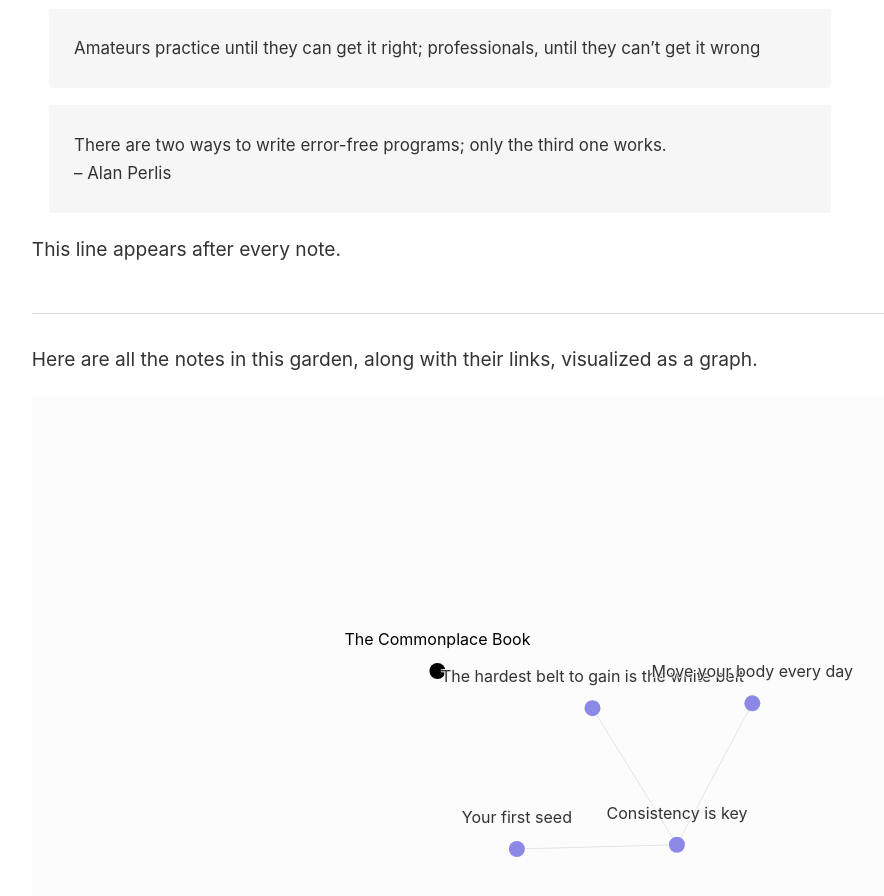
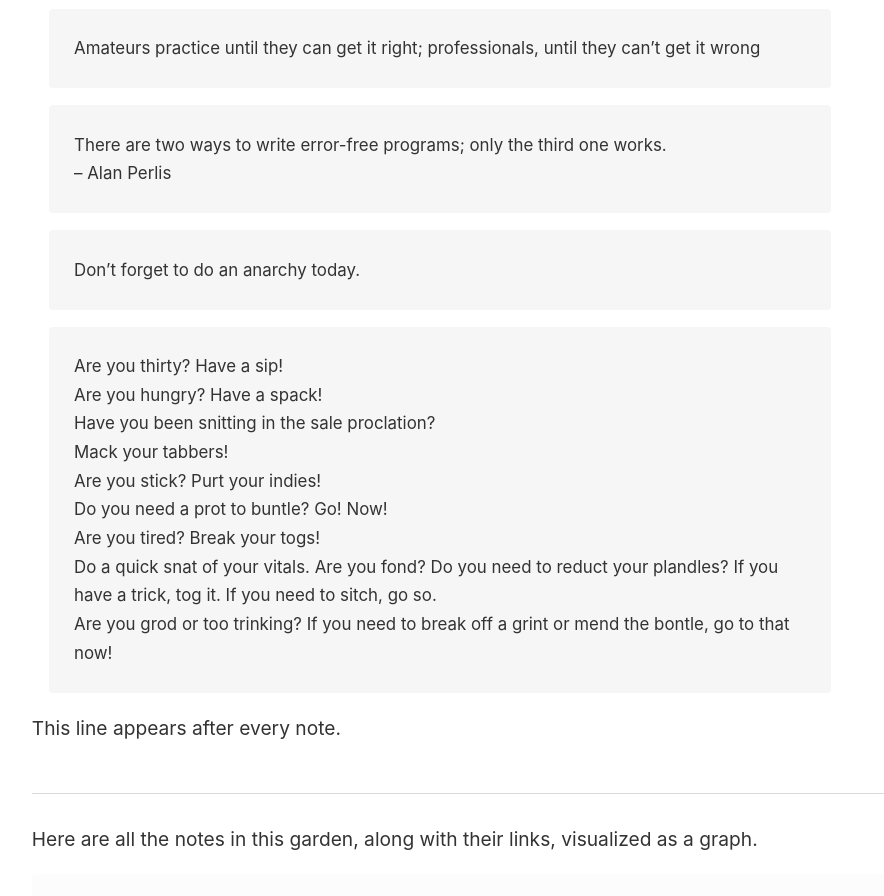
Before and after one commit to chrisarmitage/chrisarmitage.github.io, a Jekyll site: the page built from _notes/commonplace-book.md, in a window 1280 px wide and 900 px high, scrolled down 2829 px. Shown: the top 896 px of the window, without its empty margins (45-929 px from the left). Built offline with Jekyll 4.4.1, drawn with Linux system fonts in a browser that asks for light colours.

Commit message:
Add quotes to Commonplace Book

```diff
--- a/_notes/commonplace-book.md
+++ b/_notes/commonplace-book.md
@@ -61,3 +61,15 @@ A place to make quick notes, of facts, quotes, or ideas.
 
 > There are two ways to write error-free programs; only the third one works.
 > -- Alan Perlis
+
+> Don't forget to do an anarchy today.
+
+> Are you thirty? Have a sip!
+> Are you hungry? Have a spack!
+> Have you been snitting in the sale proclation?
+> Mack your tabbers!
+> Are you stick? Purt your indies!
+> Do you need a prot to buntle? Go! Now!
+> Are you tired? Break your togs!
+> Do a quick snat of your vitals. Are you fond? Do you need to reduct your plandles? If you have a trick, tog it. If you need to sitch, go so.
+> Are you grod or too trinking? If you need to break off a grint or mend the bontle, go to that now!
```
